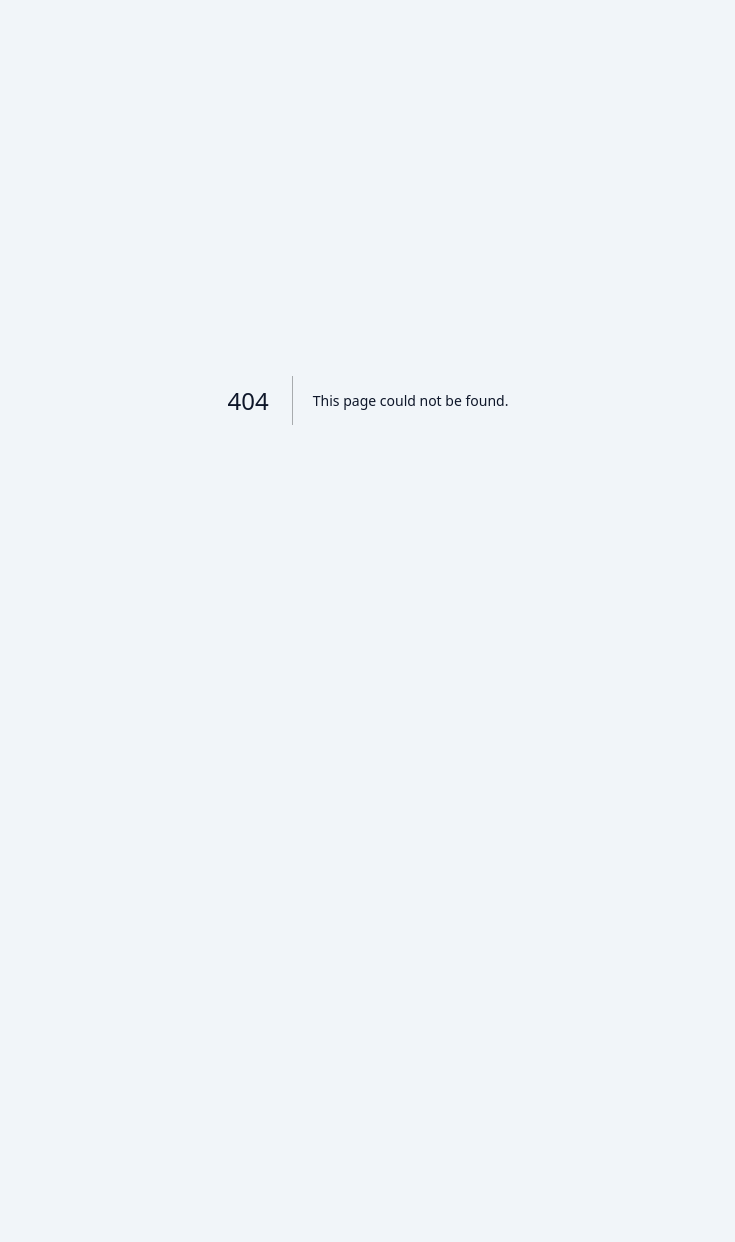
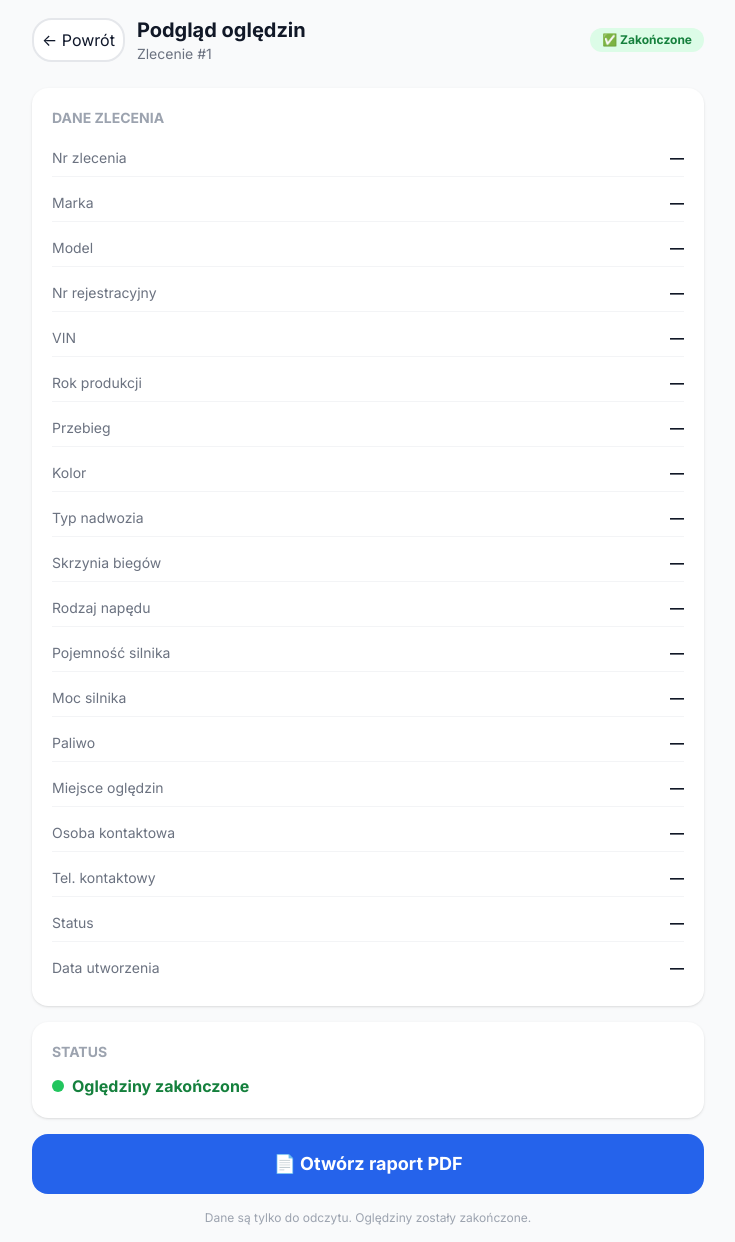
Before and after one commit to HamzaAhmed-khan/Vehicle-Inspection-Automation, a Next.js app: page /inspection/1/review in a window 1280 px wide. Before the commit this address had no page. Shown: the whole page, without its empty margins (272-1007 px from the left). Before the commit the page ends 800 px from the top, so only its background shows below. Built offline with nearby package versions, Linux system fonts and the light colour scheme; no server answers.

Commit message:
Add files via upload

```diff
--- /dev/null
+++ b/src/app/inspection/[id]/review/page.tsx
@@ -0,0 +1,150 @@
+"use client"
+import { useEffect, useState } from "react"
+import { useParams, useRouter } from "next/navigation"
+import { useInspectionStore } from "@/store/useInspectionStore"
+
+const BASE_URL = process.env.NEXT_PUBLIC_API_URL || 'http://localhost:8000'
+
+export default function ReviewInspectionPage() {
+  const params = useParams()
+  const router = useRouter()
+  const dealId = params.id as string
+  const [deal, setDeal] = useState<any>(null)
+  const [loading, setLoading] = useState(true)
+
+  useEffect(() => {
+    const fetchDeal = async () => {
+      try {
+        const token = useInspectionStore.getState().auth?.token
+        const res = await fetch(`${BASE_URL}/deals/${dealId}`, {
+          headers: { 'Authorization': `Bearer ${token}` }
+        })
+        const data = await res.json()
+        console.log('[Review] Deal data:', data)
+        setDeal(data)
+      } catch (e) {
+        console.error('[Review] Error:', e)
+      } finally {
+        setLoading(false)
+      }
+    }
+    fetchDeal()
+  }, [dealId])
+
+  const handleOpenReport = () => {
+    const token = useInspectionStore.getState().auth?.token
+    if (!token) {
+      alert("Brak autoryzacji. Zaloguj się ponownie.")
+      return
+    }
+
+    fetch(`${BASE_URL}/inspection/${dealId}/report`, {
+      headers: { 'Authorization': `Bearer ${token}` }
+    })
+      .then(res => {
+        if (!res.ok) throw new Error(`HTTP ${res.status}`)
+        return res.blob()
+      })
+      .then(blob => {
+        const url = URL.createObjectURL(blob)
+        // a.download works on all platforms including iOS PWA
+        const a = document.createElement('a')
+        a.href = url
+        a.download = `raport_${dealId}.pdf`
+        document.body.appendChild(a)
+        a.click()
+        document.body.removeChild(a)
+        setTimeout(() => URL.revokeObjectURL(url), 60000)
+      })
+      .catch(err => {
+        console.error('Report error:', err)
+        alert('Nie można otworzyć raportu. Spróbuj ponownie.')
+      })
+  }
+
+  if (loading) return (
+    <div className="min-h-screen flex items-center justify-center">
+      <p className="text-gray-500">Ładowanie danych...</p>
+    </div>
+  )
+
+  return (
+    <div className="min-h-screen bg-gray-50 dark:bg-gray-950 p-4">
+      <div className="max-w-2xl mx-auto">
+
+        {/* Header */}
+        <div className="flex items-center gap-3 mb-6">
+          <button
+            onClick={() => router.back()}
+            className="p-2 rounded-xl bg-white dark:bg-gray-800 border-2 border-gray-200 dark:border-gray-700"
+          >
+            ← Powrót
+          </button>
+          <div>
+            <h1 className="text-xl font-bold text-gray-900 dark:text-white">Podgląd oględzin</h1>
+            <p className="text-sm text-gray-500">{deal?.TITLE || `Zlecenie #${dealId}`}</p>
+          </div>
+          <span className="ml-auto px-3 py-1 bg-green-100 text-green-700 rounded-full text-xs font-bold">
+            ✅ Zakończone
+          </span>
+        </div>
+
+        {/* Deal Info Card */}
+        <div className="bg-white dark:bg-gray-900 rounded-2xl shadow p-5 mb-4">
+          <h2 className="font-bold text-sm uppercase text-gray-400 mb-3">Dane zlecenia</h2>
+          <div className="space-y-2">
+            <Row label="Nr zlecenia" value={deal?.TITLE || deal?.title} />
+            <Row label="Marka" value={deal?.vehicle_brand || deal?.make} />
+            <Row label="Model" value={deal?.vehicle_model || deal?.model} />
+            <Row label="Nr rejestracyjny" value={deal?.registration_number || deal?.registrationPlates} />
+            <Row label="VIN" value={deal?.vin || deal?.UF_CRM_1766057539531} />
+            <Row label="Rok produkcji" value={deal?.production_year || deal?.year} />
+            <Row label="Przebieg" value={deal?.mileage} />
+            <Row label="Kolor" value={deal?.vehicle_color || deal?.color} />
+            <Row label="Typ nadwozia" value={deal?.body_type} />
+            <Row label="Skrzynia biegów" value={deal?.gearbox_type} />
+            <Row label="Rodzaj napędu" value={deal?.drive_type} />
+            <Row label="Pojemność silnika" value={deal?.engine_capacity} />
+            <Row label="Moc silnika" value={deal?.engine_power} />
+            <Row label="Paliwo" value={deal?.fuel_type} />
+            <Row label="Miejsce oględzin" value={deal?.inspectionAddress || deal?.inspection_place} />
+            <Row label="Osoba kontaktowa" value={deal?.contactPerson || deal?.contact_person} />
+            <Row label="Tel. kontaktowy" value={deal?.contactPhone || deal?.contact_phone} />
+            <Row label="Status" value={deal?.status} />
+            <Row label="Data utworzenia" value={deal?.DATE_CREATE || deal?.date_create ? new Date(deal?.DATE_CREATE || deal?.date_create).toLocaleDateString('pl-PL') : ''} />
+          </div>
+        </div>
+
+        {/* Status Card */}
+        <div className="bg-white dark:bg-gray-900 rounded-2xl shadow p-5 mb-4">
+          <h2 className="font-bold text-sm uppercase text-gray-400 mb-3">Status</h2>
+          <div className="flex items-center gap-2">
+            <span className="w-3 h-3 rounded-full bg-green-500"></span>
+            <span className="font-bold text-green-700 dark:text-green-400">Oględziny zakończone</span>
+          </div>
+        </div>
+
+        {/* PDF Button */}
+        <button
+          onClick={handleOpenReport}
+          className="w-full bg-blue-600 hover:bg-blue-700 text-white py-4 rounded-2xl font-bold text-lg mb-4 transition-all active:scale-[0.98]"
+        >
+          📄 Otwórz raport PDF
+        </button>
+
+        <p className="text-center text-xs text-gray-400">
+          Dane są tylko do odczytu. Oględziny zostały zakończone.
+        </p>
+      </div>
+    </div>
+  )
+}
+
+function Row({ label, value }: { label: string, value?: string }) {
+  return (
+    <div className="flex justify-between py-2 border-b border-gray-100 dark:border-gray-800 last:border-0">
+      <span className="text-sm text-gray-500">{label}</span>
+      <span className="text-sm font-bold text-right text-gray-900 dark:text-white">{value || "—"}</span>
+    </div>
+  )
+}
```
